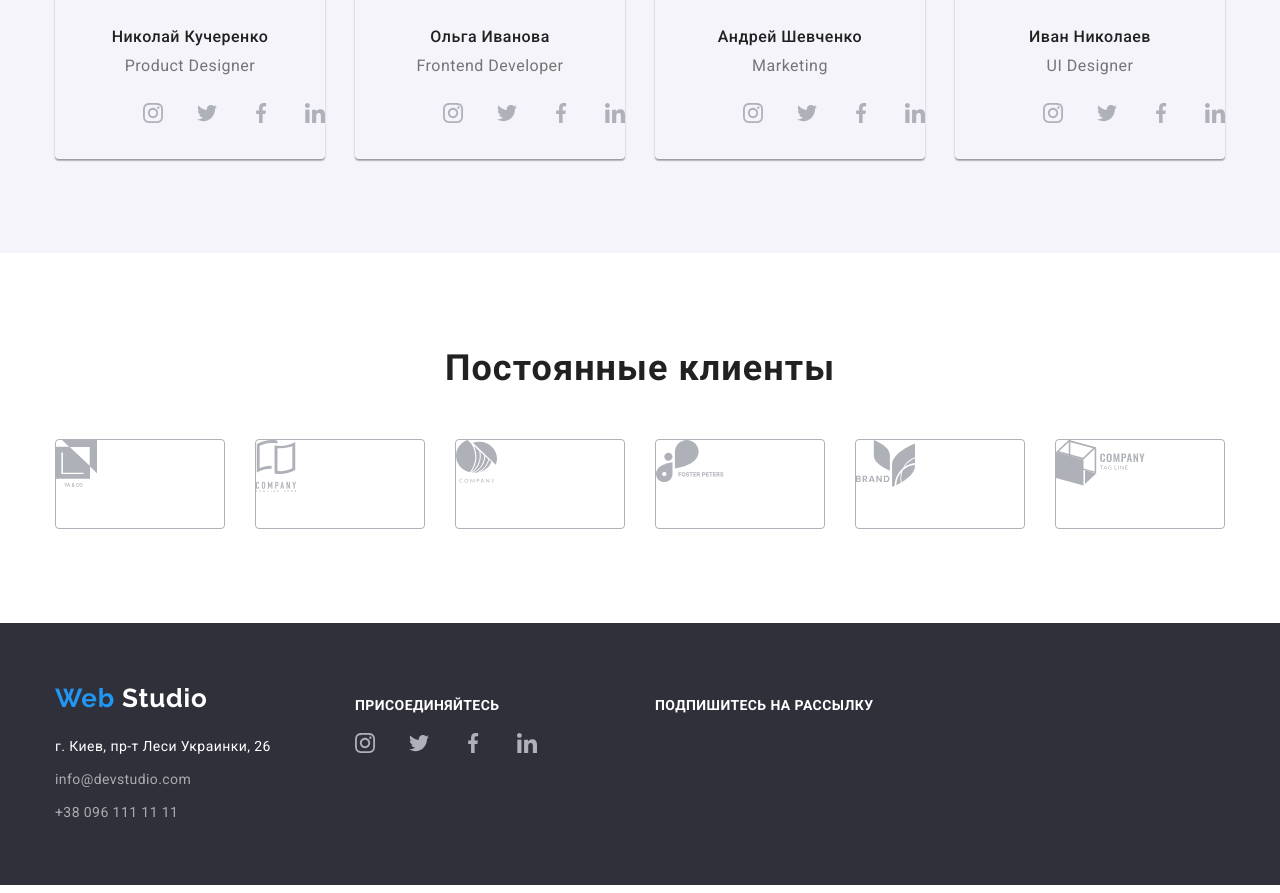
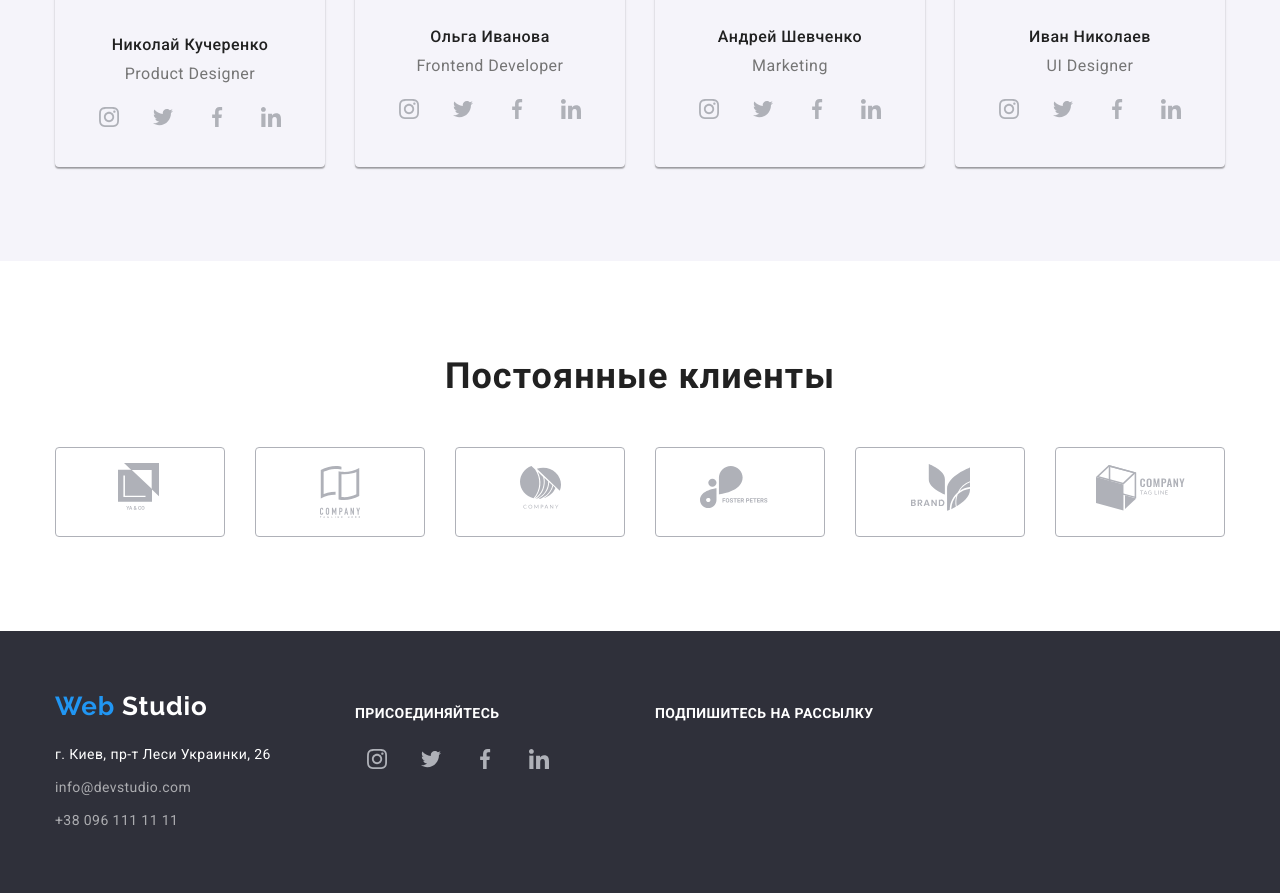
Before and after one commit to Igor-Kolomeichuk/github-DZ3, a plain HTML site: page index.html in a window 1280 px wide. Shown: the part 1623-2516 px from the top of the page. Drawn offline with Linux system fonts and the light colour scheme.

Commit message:
Самые самые последние правки

```diff
--- a/css/img/style.css
+++ b/css/img/style.css
@@ -20,9 +20,6 @@ letter-spacing: 0.03em;
 color: var(--main-color);
 }
 
-.header {
-height: 80px;
-}
 
 .portfolio-header {
 border: 1px solid #ECECEC;
@@ -82,6 +79,12 @@ padding: 0;
 margin: 0;
 }
 
+.nav-item {
+line-height: 1.143;
+letter-spacing: 0.02em;
+}
+
+
 .nav-item:not(:last-child) {
   margin-right: 50px;
   align-items: center;
@@ -123,6 +126,7 @@ color: var(--accent-color)
   display: flex;
   justify-content: flex-end;
   align-items: center;
+  height: 80px;
 }
 
 .contacts-item:not(:last-child) {
@@ -260,10 +264,6 @@ margin-right: 30px;
   border: none;
 }
 
-.img {
-  border: none;
-}
-
 .project-title {
 font-weight: 700;
 font-size: 14px;
@@ -331,22 +331,27 @@ margin-top: 0;
 display: flex;
 align-items: center;
 justify-content: space-around;
-margin: 28px 44px 36px;
+margin: 16px 0 24px;
 }
 
 .sociallink-item {
-width: 20px;
-height: 20px;
-margin-right: 34px;
+display: flex;
+justify-content: center;
+align-items: center;
+width: 44px;
+height: 44px;
+margin-right: 10px;
 }
 
 .sociallink-item:first-child {
-  margin-left: 44px;
+  margin-left: 32px;
 }
 
 .sociallink-item:last-child {
-  margin-right: 44px;
+  margin-right: 32px;
 }
+
+
 
 .clients {
 font-weight: 700;
@@ -366,6 +371,9 @@ flex-wrap: wrap;
 
 .clients-item {
 width: calc((100% - 30px * 5) / 6);
+display: flex;
+justify-content: center;
+align-items: center;
 width: 170px;
 height: 90px;
 margin-right: 30px;
@@ -494,9 +502,12 @@ justify-content: start;
 }
 
 .footer-sociallink-item {
-width: 20px;
-height: 20px;
-margin-right: 34px;
+display: flex;
+justify-content: center;
+align-items: center;
+width: 44px;
+height: 44px;
+margin-right: 10px;
 }
 
 .call {
--- a/index.html
+++ b/index.html
@@ -92,7 +92,7 @@
         <h2 class="team-title">Наша команда</h2>
         <ul class="list team-list">
         <li class="team-item">
-            <img class="img" src="./css/img/team/Nikolay.jpg" width="270" height="260" alt="Николай Кучеренко">
+            <img src="./css/img/team/Nikolay.jpg" width="270" height="260" alt="Николай Кучеренко">
             <h3 class="team">Николай Кучеренко</h3>
             <p class="profession" lang="en">Product Designer</p>
             <ul class="list sociallink-list">
```
